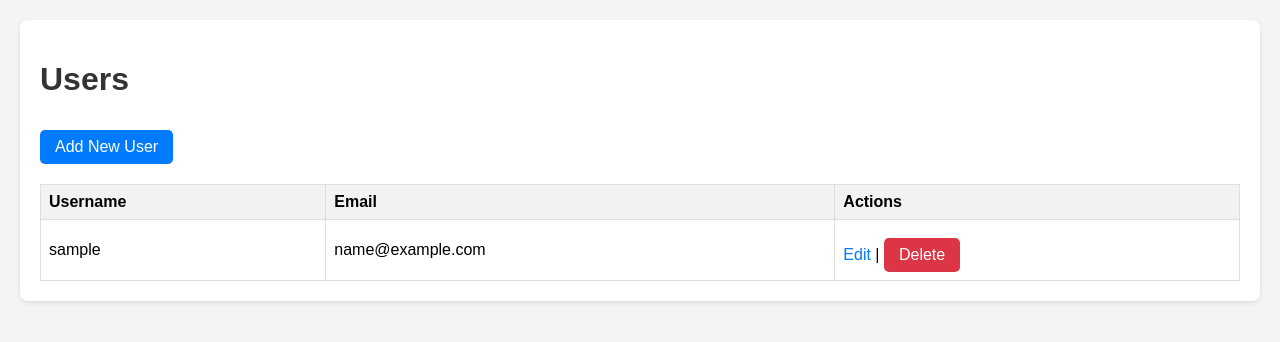
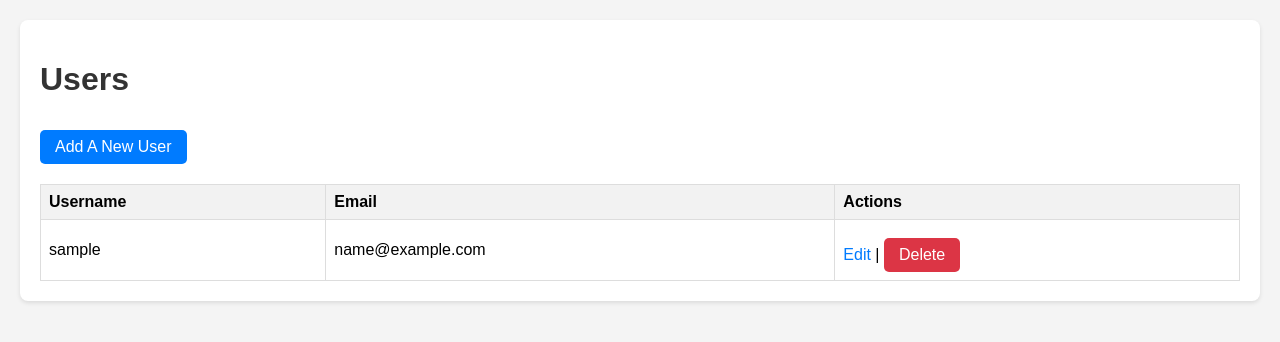
Before and after one commit to AmineZarrouki/car_locations, a Django app: template rental_app/templates/rental_app/user_list.html in a window 1280 px wide. Shown: the top 342 px of the page. Run offline with Django 3.2, Linux system fonts and the light colour scheme; the template is opened without the code that fills it: values that come from a table or form of the project are taken from there, others are empty; tables that the repository leaves empty hold one stand-in row (values such as "Sample post").

Commit message:
updating user list view

```diff
--- a/rental_app/templates/rental_app/user_list.html
+++ b/rental_app/templates/rental_app/user_list.html
@@ -2,7 +2,7 @@
 
 {% block content %}
     <h1>Users</h1>
-    <a href="{% url 'user_create' %}" class="button">Add New User</a>
+    <a href="{% url 'user_create' %}" class="button">Add A New User</a>
     <table>
         <thead>
             <tr>
```
